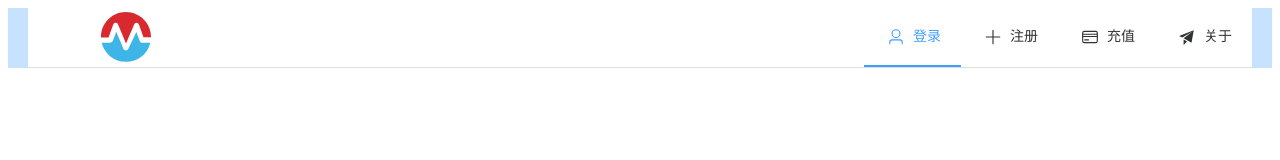
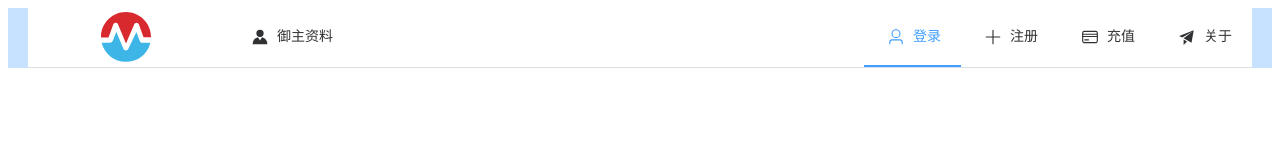
Before and after one commit to mgrru/sbsm-vue, a Vue app: page /login in a window 1280 px wide. Shown: the top 160 px of the page. Built offline with nearby package versions, Linux system fonts and the light colour scheme; sample sign-in values are in the browser's storage.

Commit message:
添加御主资料的界面

```diff
--- a/src/views/header-menu.vue
+++ b/src/views/header-menu.vue
@@ -5,6 +5,12 @@
       <el-icon>
         <img style="width: 50px" src="/LogosMorpheusIcon.svg" alt="My logo" />
       </el-icon>
+    </el-menu-item>
+    <el-menu-item index="5" route="/master/profile" v-show="isLogin">
+      <el-icon>
+        <Avatar />
+      </el-icon>
+      御主资料
     </el-menu-item>
     <div class="flex-grow" />
     <el-menu-item index="1" route="/login">
@@ -19,7 +25,7 @@
       </el-icon>
       注册
     </el-menu-item>
-    <el-menu-item index="3" route="/recharge">
+    <el-menu-item index="3" route="/recharge" v-show="isLogin">
       <el-icon>
         <CreditCard />
       </el-icon>
@@ -41,6 +47,15 @@
   const handleSelect = (key: string, keyPath: string[]) => {
     console.log(key, keyPath)
   }
+
+
+  const isLogin = ref(false)
+  const token = localStorage.getItem('token')
+  if (token) {
+    isLogin.value = true
+  } else {
+    isLogin.value = false
+  }
 </script>
 
 <style>
```
Also changed, not shown: src/router/index.ts (+11 -0 lines).
